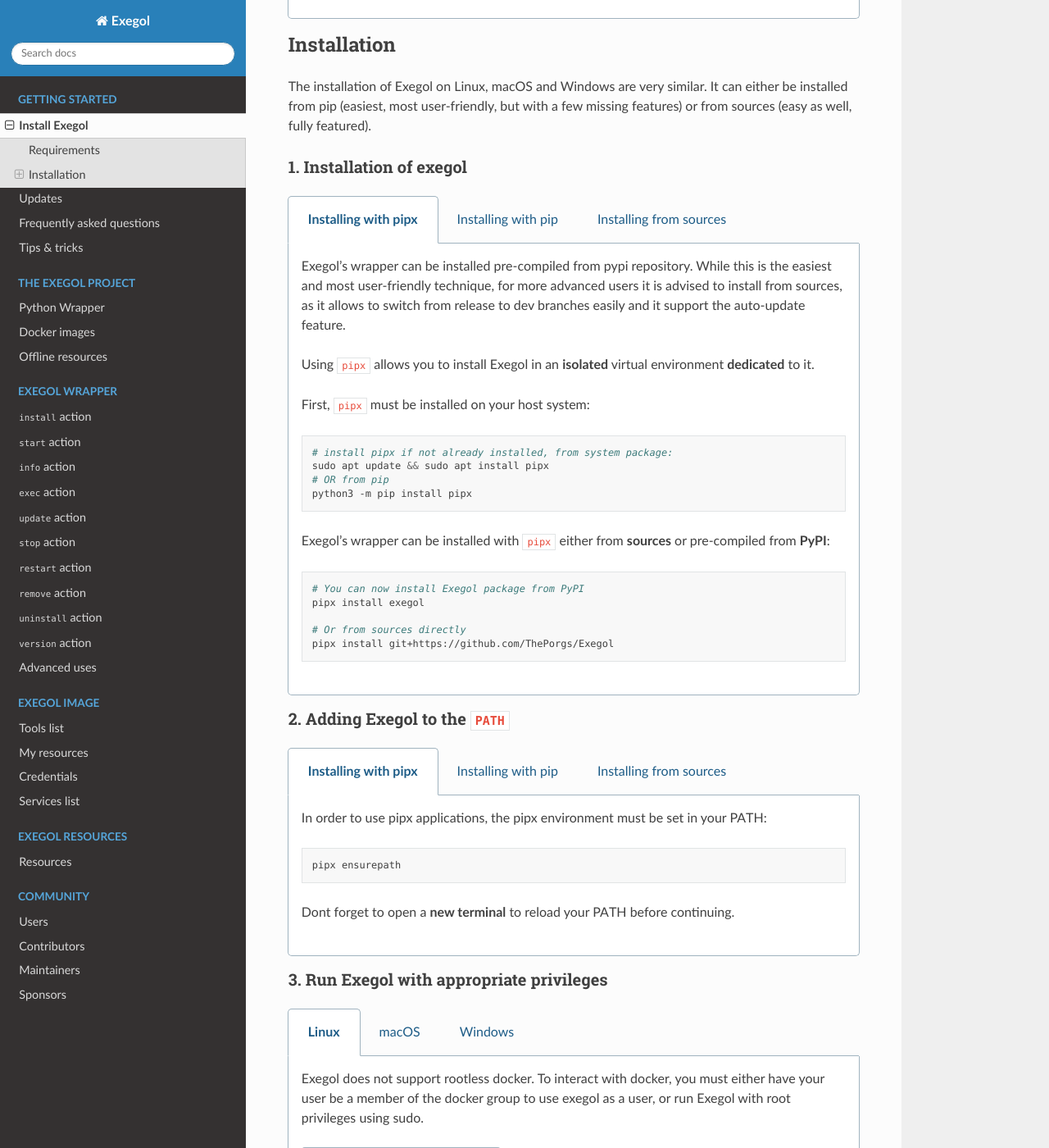
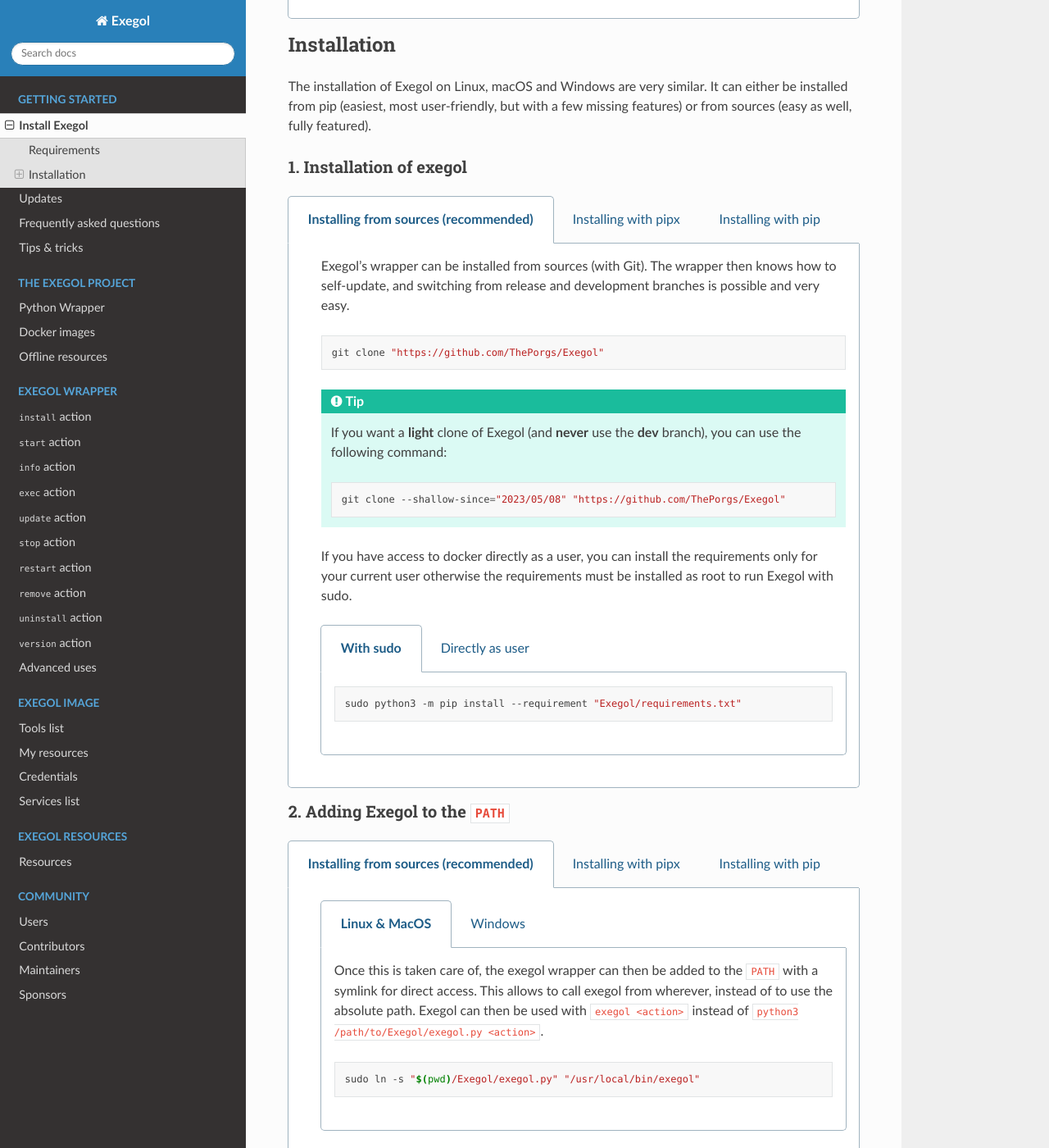
Before and after one commit to ThePorgs/Exegol-docs, a Sphinx documentation site: the page built from source/getting-started/install.rst, in a window 1280 px wide and 1400 px high, scrolled down 1829 px. Shown: the whole window at 82% size. Built offline with Sphinx 7.4.7 and the Read the Docs theme 2.0.0, drawn with Linux system fonts in a browser that asks for light colours.

Commit message:
Update install.rst

```diff
--- a/source/getting-started/install.rst
+++ b/source/getting-started/install.rst
@@ -144,9 +144,42 @@
 
 ..  tabs::
 
+   ..  group-tab:: Installing from sources (recommended)
+
+           Exegol's wrapper can be installed from sources (with Git). The wrapper then knows how to self-update, and switching from release and development branches is possible and very easy.
+
+           .. code-block:: bash
+
+              git clone "https://github.com/ThePorgs/Exegol"
+
+           .. tip::
+
+               If you want a **light** clone of Exegol (and **never** use the **dev** branch), you can use the following command:
+
+               .. code-block:: bash
+
+                   git clone --shallow-since="2023/05/08" "https://github.com/ThePorgs/Exegol"
+
+           If you have access to docker directly as a user, you can install the requirements only for your current user
+           otherwise the requirements must be installed as root to run Exegol with sudo.
+
+           .. tabs::
+
+               .. tab:: With sudo
+
+                   .. code-block:: bash
+
+                      sudo python3 -m pip install --requirement "Exegol/requirements.txt"
+
+               .. tab:: Directly as user
+
+                   .. code-block:: bash
+
+                      python3 -m pip install --user --requirement "Exegol/requirements.txt"
+
     ..  group-tab:: Installing with pipx
 
-        Exegol’s wrapper can be installed pre-compiled from pypi repository. While this is the easiest and most user-friendly technique, for more advanced users it is advised to install from sources, as it allows to switch from release to dev branches easily and it support the auto-update feature.
+        The pre-compiled Exegol’s wrapper can be installed from the PyPI repository. While this is the easiest and most user-friendly technique, it is advised to install from sources, as it allows to switch from release to dev branches easily and it supports the auto-update feature.
 
         Using ``pipx`` allows you to install Exegol in an **isolated** virtual environment **dedicated** to it.
 
@@ -171,46 +204,12 @@
 
     ..  group-tab:: Installing with pip
 
-        Exegol’s wrapper can be installed pre-compiled from pypi repository.
+        The pre-compiled Exegol’s wrapper can be installed from the PyPI repository.
         While this is the easiest and most user-friendly technique, for more advanced users it is advised to install from sources, as it allows to switch from release to dev branches easily and it support the auto-update feature.
 
         .. code-block:: bash
 
            python3 -m pip install exegol
-
-    ..  group-tab:: Installing from sources
-
-        Exegol's wrapper can also be installed from sources (with Git). The wrapper then knows how to self-update, and switching from release and development branches is possible and very easy.
-
-        .. code-block:: bash
-
-           git clone "https://github.com/ThePorgs/Exegol"
-
-        .. tip::
-
-            If you want a **light** clone of Exegol (and **never** use the **dev** branch), you can use the following command:
-
-            .. code-block:: bash
-
-                git clone --shallow-since="2023/05/08" "https://github.com/ThePorgs/Exegol"
-
-        If you have access to docker directly as a user, you can install the requirements only for your current user
-        otherwise the requirements must be installed as root to run Exegol with sudo.
-
-        .. tabs::
-
-            .. tab:: With sudo
-
-                .. code-block:: bash
-
-                   sudo python3 -m pip install --requirement "Exegol/requirements.txt"
-
-            .. tab:: Directly as user
-
-                .. code-block:: bash
-
-                   python3 -m pip install --user --requirement "Exegol/requirements.txt"
-
 
 
 2. Adding Exegol to the ``PATH``
@@ -218,25 +217,7 @@
 
 ..  tabs::
 
-    ..  group-tab:: Installing with pipx
-
-        In order to use pipx applications, the pipx environment must be set in your PATH:
-
-        .. code-block:: bash
-
-            pipx ensurepath
-
-        Dont forget to open a **new terminal** to reload your PATH before continuing.
-
-    ..  group-tab:: Installing with pip
-
-        If your pip installation is correct and functional, you have nothing more to do and you can already use the command ``exegol``.
-
-        If not, remember that pip installs binaries in a **dedicated** local folder, which then **must** be in the ``PATH`` environment variable.
-        Try to fix your pip installation: `Linux <https://stackoverflow.com/a/62823029>`__ | `MacOS <https://stackoverflow.com/a/43368894>`__ | `Windows <https://builtin.com/software-engineering-perspectives/pip-command-not-found>`__
-
-
-    ..  group-tab:: Installing from sources
+   ..  group-tab:: Installing from sources (recommended)
 
         ..  tabs::
             .. tab:: Linux & MacOS
@@ -281,6 +262,23 @@
                     If you have installed Python3 manually and Windows opens the **Microsoft store** on the python page as soon as you type ``python3.exe``, try this:
 
                     It is possible to disable this behavior in the Windows settings: ``Apps > Apps & features > App execution aliases`` and disable aliases for ``python.exe`` and ``python3.exe``.
+
+    ..  group-tab:: Installing with pipx
+
+        In order to use pipx applications, the pipx environment must be set in your PATH:
+
+        .. code-block:: bash
+
+            pipx ensurepath
+
+        Dont forget to open a **new terminal** to reload your PATH before continuing.
+
+    ..  group-tab:: Installing with pip
+
+        If your pip installation is correct and functional, you have nothing more to do and you can already use the command ``exegol``.
+
+        If not, remember that pip installs binaries in a **dedicated** local folder, which then **must** be in the ``PATH`` environment variable.
+        Try to fix your pip installation: `Linux <https://stackoverflow.com/a/62823029>`__ | `MacOS <https://stackoverflow.com/a/43368894>`__ | `Windows <https://builtin.com/software-engineering-perspectives/pip-command-not-found>`__
 
 
 3. Run Exegol with appropriate privileges
```
